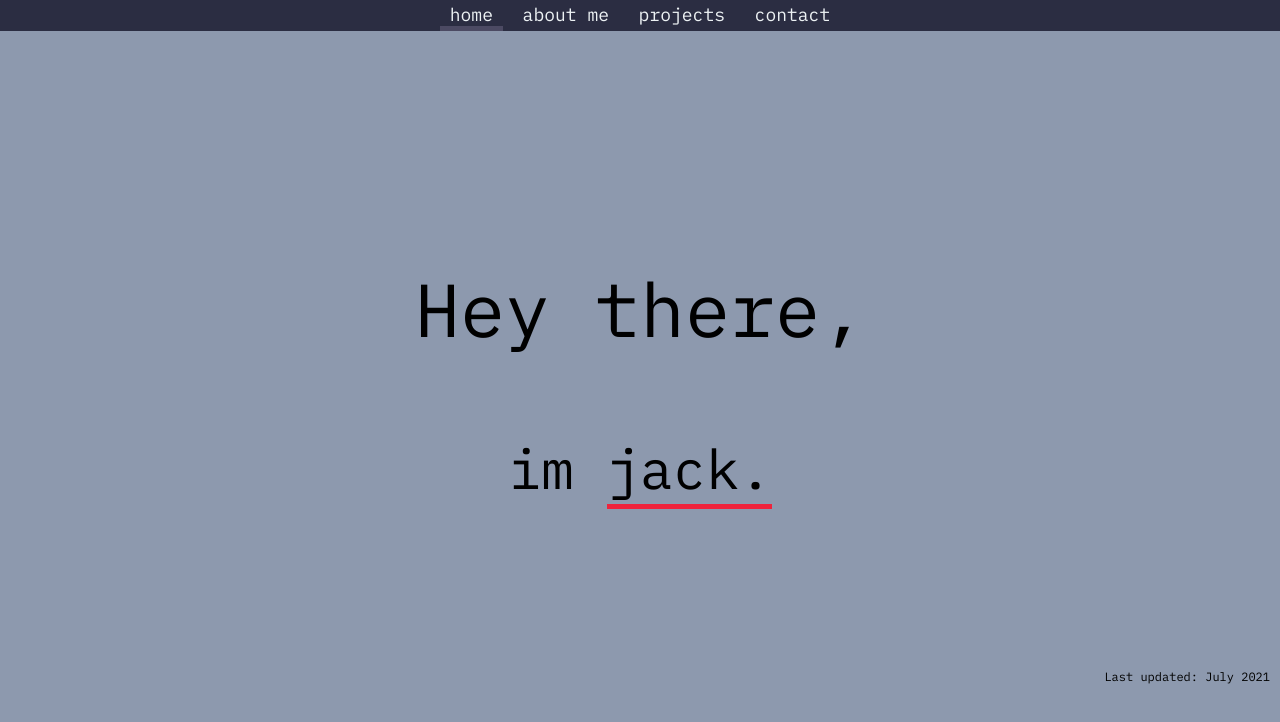
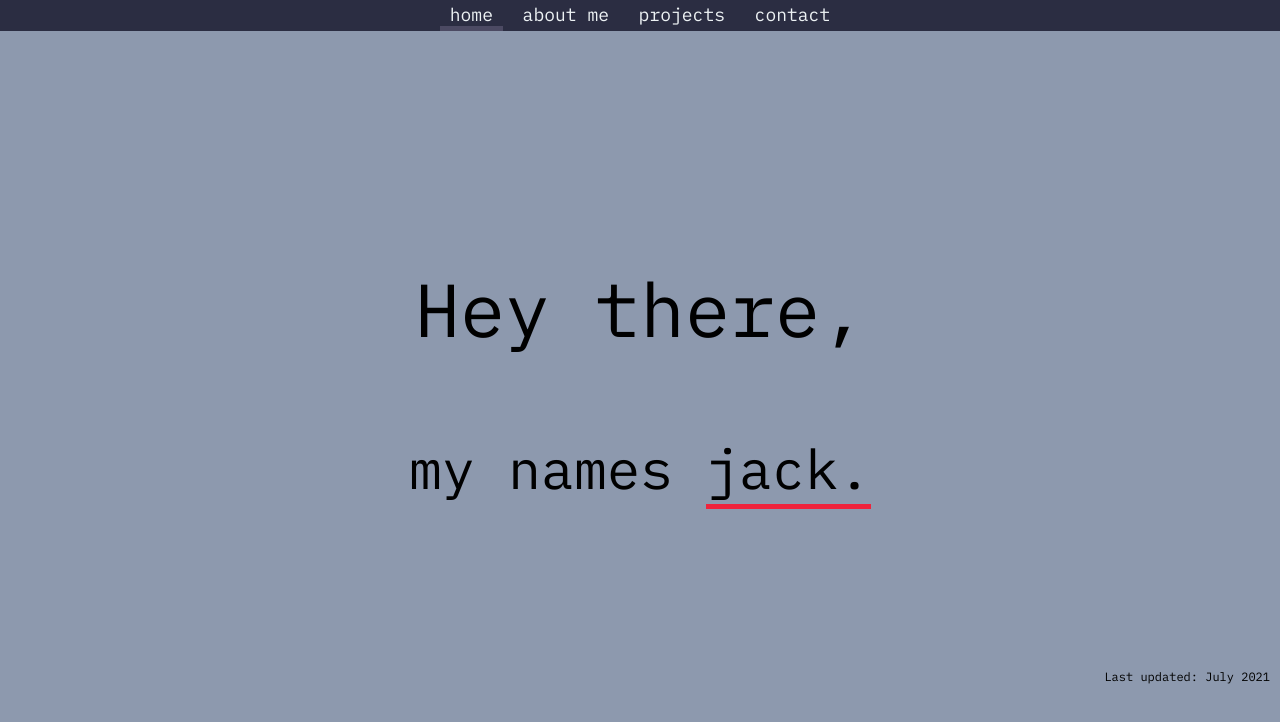
Before and after one commit to hand-burger/portfolio, a plain HTML site: page index.html in a window 1280 px wide. Drawn offline with Linux system fonts and the light colour scheme.

Commit message:
Update index.html

```diff
--- a/index.html
+++ b/index.html
@@ -18,7 +18,7 @@
             <p id='pop'>Hey there,</p>
         </div>
         <div class='intro'>
-            <p id='before'>im</p>
+            <p id='before'>my names</p>
             <a id='name' href="about.html">jack.</a>
         </div>
         <div class='last-updated'>
```
